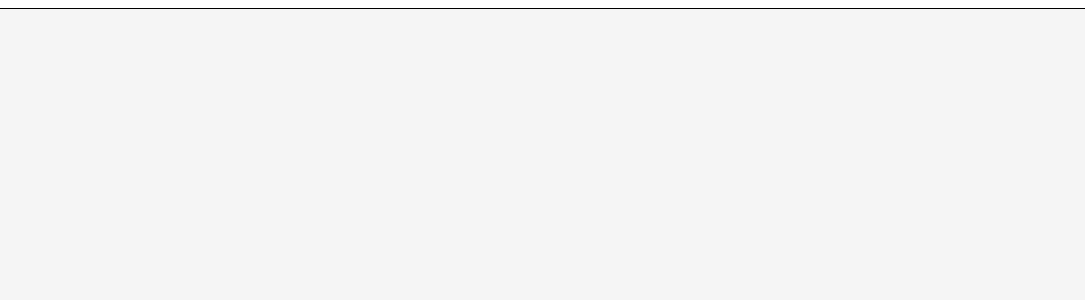
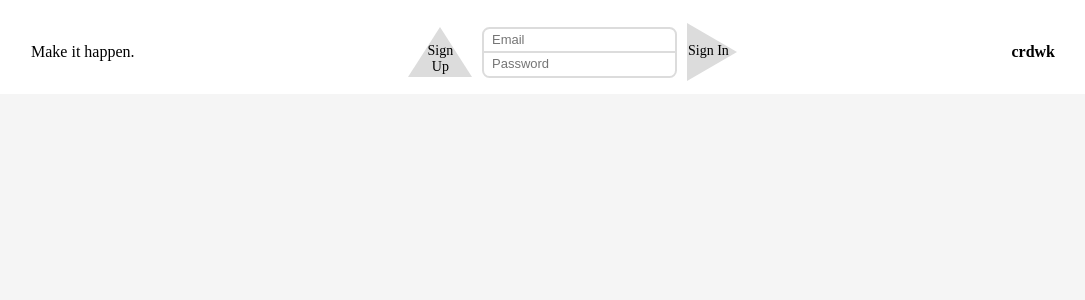
Before and after one commit to English3000/crdwk, a React app: page /users in a window 1280 px wide. Shown: the top 300 px of the page, without its empty margins (105-1190 px from the left). Built offline with nearby package versions, Linux system fonts and the light colour scheme; the HTML template or start-up script is replaced by a standard one.

Commit message:
debugging

```diff
--- a/app/javascript/components/Header.js
+++ b/app/javascript/components/Header.js
@@ -4,8 +4,7 @@ import { styles, P } from './util';
 const headerStyle = {
   position: 'fixed', margin: '0 auto', padding: '15px 10% 12.5px',
   width: '100%', boxSizing: 'border-box', backgroundColor: 'white',
-  display: 'flex', justifyContent: 'space-between', alignItems: 'center',
-  borderBottom: '1px solid black'
+  display: 'flex', justifyContent: 'space-between', alignItems: 'center'
 };
 
 const custom = {
@@ -56,5 +55,5 @@ export default () => [
 
     <P style={{fontWeight: 600}}>crdwk</P>
   </div>,
-  <div key='placeholder' style={{height: 86.5}}></div>,
+  <div key='placeholder' style={{height: 85.5}}></div>,
 ];
--- a/app/javascript/components/util.js
+++ b/app/javascript/components/util.js
@@ -2,7 +2,8 @@ import React from 'react';
 
 export const styles = {
   page: { height: 800, fontSize: 50, backgroundColor: 'whitesmoke',
-          display: 'flex', justifyContent: 'center', alignItems: 'center' }
+          display: 'flex', flexDirection: 'column',
+          justifyContent: 'center', alignItems: 'center' }
 };
 
 export const P = props => <p style={{margin: 0, padding: 0}} {...props}>
--- a/frontend/Pages.js
+++ b/frontend/Pages.js
@@ -1,7 +1,7 @@
 import React from 'react';
 import { connect } from 'react-redux';
 import { Switch, Route } from 'react-router-dom';
-import { AuthRoute, ProtectedRoute } from './utils/routing';
+import { AuthRoute } from './utils/routing';
 import { ErrorBoundary, Page } from './utils/elements';
 import Header from './pages/headers/Header';
 import Nav from './pages/headers/Nav';
@@ -10,7 +10,7 @@ import Profile from './pages/Profile';
 
 const mapStateToProps = ({ session }) => ({ currentUser: session.currentUser });
 
-const pageStyle = { display: 'flex', justifyContent: 'center', alignItems: 'center',
+const pageStyle = { display: 'flex', flexDirection: 'column', justifyContent: 'center', alignItems: 'center',
                     fontSize: 50, backgroundColor: 'whitesmoke', height: window.innerHeight };
 
 const Pages = ({ currentUser }) => [
@@ -18,7 +18,7 @@ const Pages = ({ currentUser }) => [
   <ErrorBoundary key='Header'>
     <Switch>
       <Route path='/users' component={Header}/>
-      <AuthRoute exact path='/' component={Header}/>
+      <Route exact path='/' component={Header}/>
     </Switch>
   </ErrorBoundary>,
 
@@ -29,11 +29,11 @@ const Pages = ({ currentUser }) => [
   <ErrorBoundary key='Page'>
     <Page style={pageStyle}>
       <Switch>
-        <Route exact path='/' component={Home}/>
+        <AuthRoute exact path='/' component={Home}/>
         <Route exact path='/users/:id' component={Profile}/>
       </Switch>
     </Page>
   </ErrorBoundary>
-];
+]; //AuthRoute is redirecting to a blank page, even though URL is `/users/1`
 
-export default connect(mapStateToProps, null)(Pages);
+export default connect(mapStateToProps)(Pages);
--- a/frontend/index.js
+++ b/frontend/index.js
@@ -16,7 +16,8 @@ document.addEventListener('DOMContentLoaded', () => {
     preloadedState.users[window.user.id] = window.user;
     delete window.user;
   }
-
+  // const store = createStore(preloadedState);
+  // window.getState = store.getState;
   ReactDOM.hydrate(
     <App store={createStore(preloadedState)}/>,
     document.getElementById('replace-with-js')
--- a/frontend/pages/Home.js
+++ b/frontend/pages/Home.js
@@ -1,4 +1,4 @@
 import React from 'react';
-import { View, Text } from '../utils/elements';
+import { Text } from '../utils/elements';
 
-export default () => <View><Text>home page</Text></View>;
+export default () => <Text>home page</Text>;
--- a/frontend/pages/Profile.js
+++ b/frontend/pages/Profile.js
@@ -1,7 +1,7 @@
 import React from 'react';
 import { connect } from 'react-redux';
 import { withRouter } from 'react-router-dom';
-import { View, Text } from '../utils/elements';
+import { Text } from '../utils/elements';
 import { visitProfile } from '../actions/visit';
 
 const mapStateToProps = ({ users }, { match }) => {
@@ -17,13 +17,13 @@ class Profile extends React.Component {
   componentWillMount() { this.props.VisitProfile(this.props.pageId); }
 
   render() {
-    return <View style={{flexDirection: 'column', alignItems: 'center'}}>
-             <Text style={{fontStyle: 'italic'}}>
-               {this.props.user ? this.props.user.email : ''}
-             </Text>
+    return [
+      <Text key='Details' style={{fontStyle: 'italic'}}>
+        {this.props.user ? this.props.user.email : ''}
+      </Text>,
 
-             <Text>profile page</Text>
-           </View>; //can this be an array instead?
+      <Text key='page'>profile page</Text>
+    ];
   }
 }
 
--- a/frontend/pages/headers/AuthForm.js
+++ b/frontend/pages/headers/AuthForm.js
@@ -29,10 +29,9 @@ const custom = {
   signInText: {marginTop: 20.25, marginLeft: 0.5},
 
   errors: { flexDirection: 'column', position: 'absolute', backgroundColor: 'white',
-            border: '1px solid black', borderTop: '1px solid white',
-            marginTop: 12.5, marginLeft: 72.75, padding: '0 5px 5px' },
-  err: {textAlign: 'center', width: 188, color: 'red', fontWeight: 600}
-};
+            marginTop: 12.5, marginLeft: 72.75, padding: 5 },
+  err: {width: 188, display: 'block', textAlign: 'center', color: 'red', fontWeight: 600, margin: '5px 0'}
+};                     //or `alignItems: 'center'`??
 
 class AuthForm extends React.Component {
   constructor() {
--- a/frontend/pages/headers/Header.js
+++ b/frontend/pages/headers/Header.js
@@ -1,24 +1,25 @@
 import React from 'react';
-import { View, Text } from '../../utils/elements';
+import { View, Text, ErrorBoundary } from '../../utils/elements';
 import AuthForm from './AuthForm';
 
 const headerStyle = {
   position: 'fixed', margin: '0 auto', padding: '15px 10% 12.5px',
   width: '100%', boxSizing: 'border-box', backgroundColor: 'white',
   justifyContent: 'space-between', alignItems: 'center',
-  borderBottom: '1px solid black'
 };
 
-const Header = () => [
+export default () => [
   <View key='Auth' style={headerStyle}>
     <Text>Make it happen.</Text>
 
-    <View style={{display: 'block'}}>
-      <AuthForm />
-    </View>
+    <ErrorBoundary>
+      <View style={{display: 'block'}}>
+        <AuthForm />
+      </View>
+    </ErrorBoundary>
 
     <Text style={{fontWeight: 600}}>crdwk</Text>
   </View>,
 
-  <View key='placeholder' style={{height: 86.5}}></View>,
+  <View key='placeholder' style={{height: 85.5}}></View>,
 ];
--- a/frontend/pages/headers/Nav.js
+++ b/frontend/pages/headers/Nav.js
@@ -1,16 +1,20 @@
 import React from 'react';
 import { connect } from 'react-redux';
-import { View } from '../../utils/elements';
+// import { withRouter, Link } from 'react-router-dom';
+import { View, Text } from '../../utils/elements';
 import { signOut } from '../../actions/auth';
 
 const mapDispatchToProps = dispatch => ({
   SignOut: () => dispatch(signOut())
 });
-// no Home icon on Home page.
+
+const navStyle = { position: 'fixed', justifyContent: 'flex-end',
+                   width: '100%', backgroundColor: 'white' };
+
 const Nav = ({ currentUser, SignOut }) => (
-  <View style={{justifyContent: 'flex-end', borderBottom: '1px solid black'}}>
+  <View style={navStyle}>
     {currentUser ? <i className='fa fa-sign-out fa-lg' onClick={SignOut}
-                      style={{cursor: 'pointer'}}></i> : null}
+                      style={{cursor: 'pointer'}}></i> : ''}
   </View>
 );
 
--- a/frontend/utils/routing.js
+++ b/frontend/utils/routing.js
@@ -2,8 +2,8 @@ import React from 'react';
 import { connect } from 'react-redux';
 import { Redirect, Route, withRouter } from 'react-router-dom';
 
-const mapStateToProps = state => ({
-  currentUser: state.session.currentUser
+const mapStateToProps = ({ session }) => ({
+  currentUser: session.currentUser
 });
 
 // Authentication
```
Also changed, not shown: app/javascript/components/Profile.js (+3 -5 lines).
